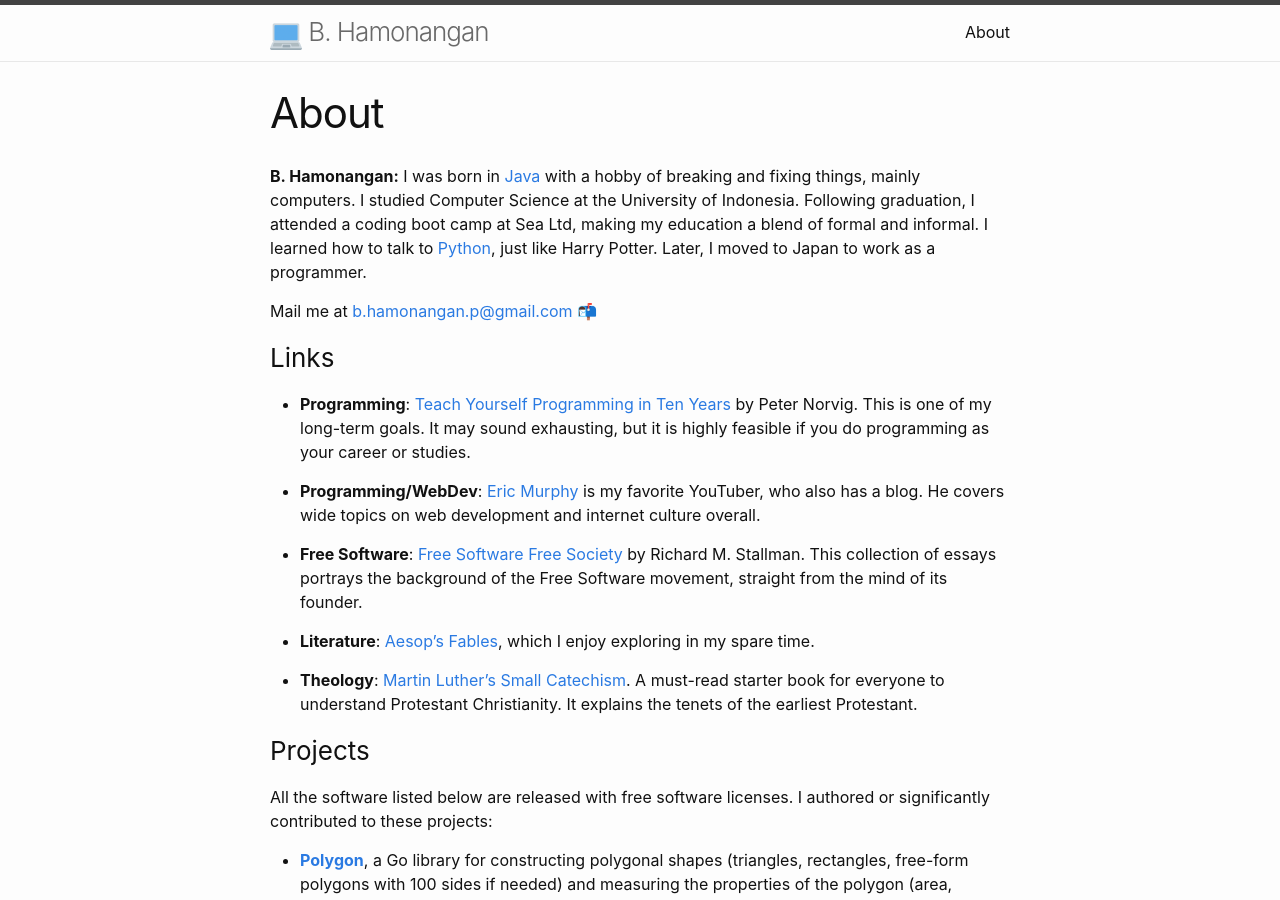
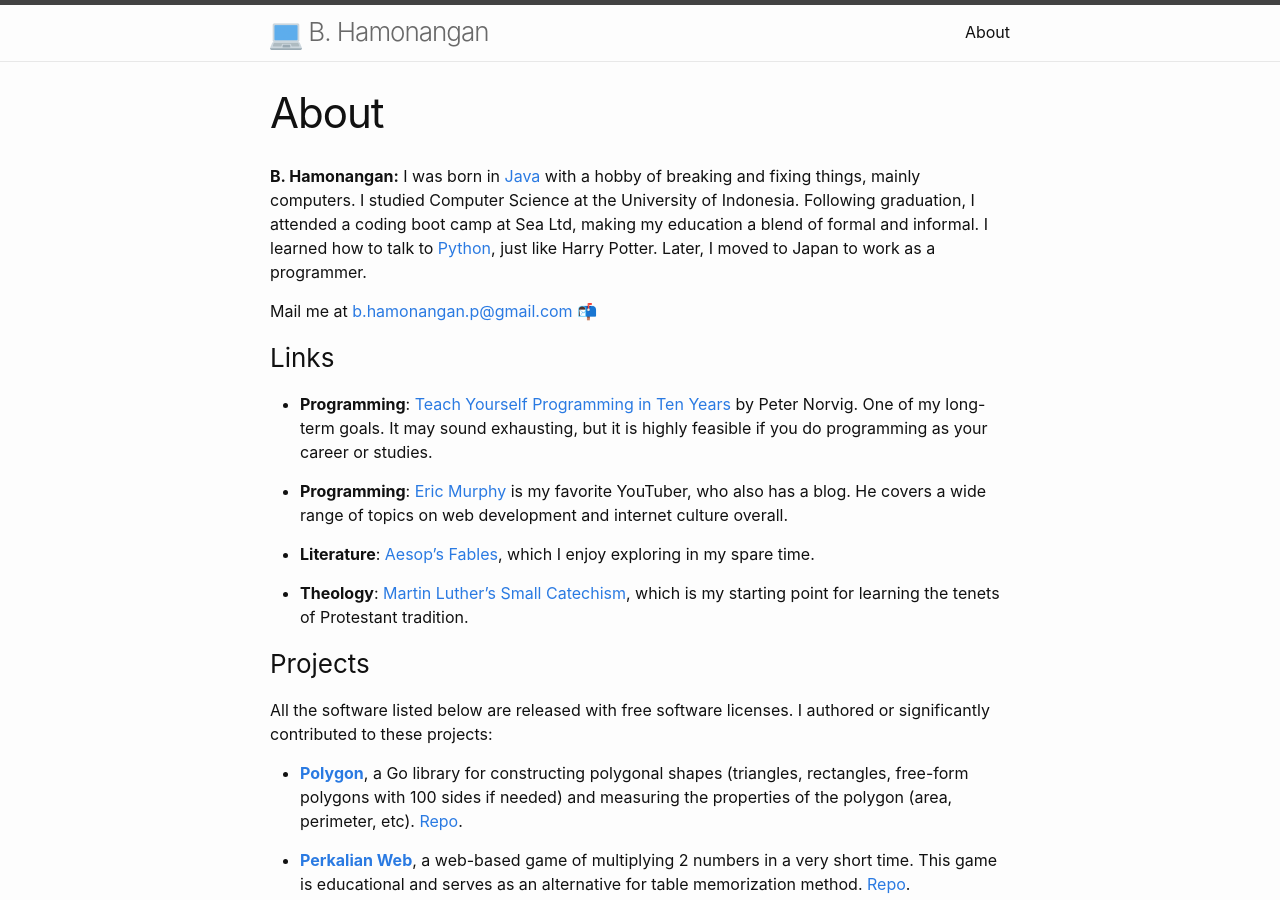
Before and after one commit to hamonangann/hamonangann.github.io, a Jekyll site: the page built from about-en.markdown, in a window 1280 px wide and 900 px high. Built offline with Jekyll 4.4.1, drawn with Linux system fonts in a browser that asks for light colours.

```diff
--- a/about-en.markdown
+++ b/about-en.markdown
@@ -11,16 +11,14 @@ Mail me at [b.hamonangan.p@gmail.com
 
 ### Links
 
-- **Programming**: [Teach Yourself Programming in Ten Years](https://www.norvig.com/21-days.html) by Peter Norvig. This is one of my long-term goals. It may sound exhausting, but it is highly feasible if you do programming as your career or studies.
+- **Programming**: [Teach Yourself Programming in Ten Years](https://www.norvig.com/21-days.html) by Peter Norvig. One of my long-term goals. It may sound exhausting, but it is highly feasible if you do programming as your career or studies.
 
-- **Programming/WebDev**: [Eric Murphy](https://ericmurphy.xyz/) is my favorite
-YouTuber, who also has a blog. He covers wide topics on web development and internet culture overall.
-
-- **Free Software**: [Free Software Free Society](https://www.gnu.org/philosophy/fsfs/rms-essays.pdf) by Richard M. Stallman. This collection of essays portrays the background of the Free Software movement, straight from the mind of its founder.
+- **Programming**: [Eric Murphy](https://ericmurphy.xyz/) is my favorite
+YouTuber, who also has a blog. He covers a wide range of topics on web development and internet culture overall.
 
 - **Literature**: [Aesop's Fables](https://www.aesopfables.com/randfabl.html), which I enjoy exploring in my spare time.
 
-- **Theology**: [Martin Luther's Small Catechism](https://www.gutenberg.org/ebooks/1670). A must-read starter book for everyone to understand Protestant Christianity. It explains the tenets of the earliest Protestant.
+- **Theology**: [Martin Luther's Small Catechism](https://www.gutenberg.org/ebooks/1670), which is my starting point for learning the tenets of Protestant tradition.
 
 <!-- ### Useful readings
 
```
